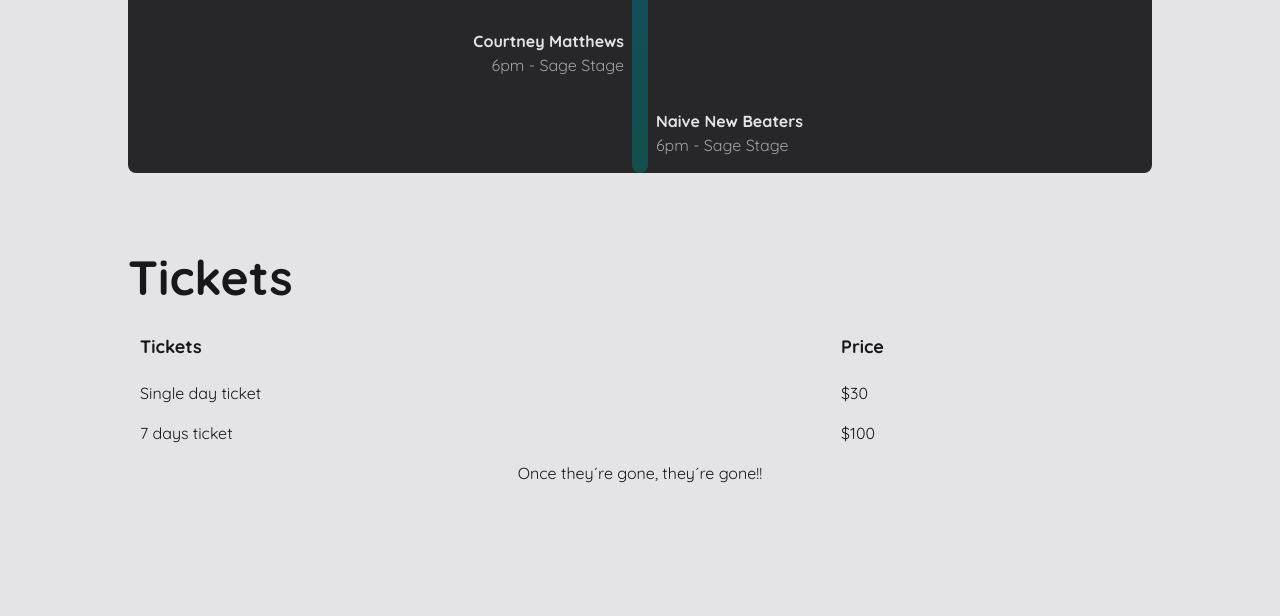
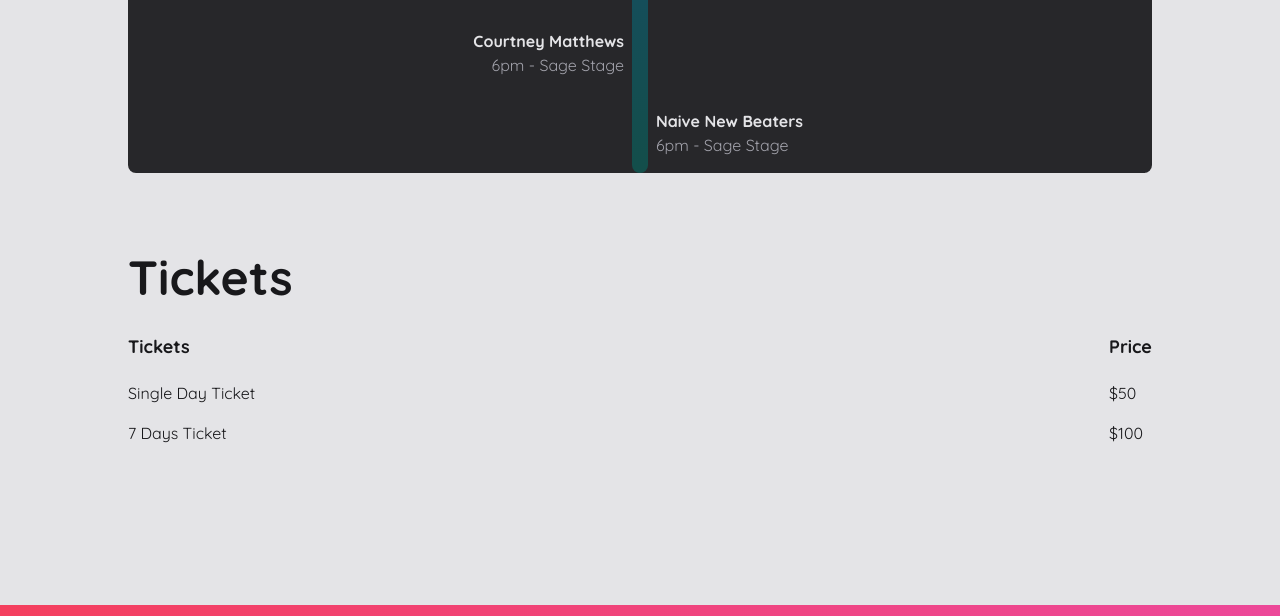
Before and after one commit to JulianaGoia/music-festival-landpage, a website: page src/index.html in a window 1280 px wide. Shown: the part 1903-2519 px from the top of the page. Drawn offline with Linux system fonts and the light colour scheme.

Commit message:
ajustes na seçao de tickets

```diff
--- a/src/index.html
+++ b/src/index.html
@@ -5,7 +5,7 @@
     <meta http-equiv="X-UA-Compatible" content="IE=edge">
     <meta name="viewport" content="width=device-width, initial-scale=1.0">
     <link href="/dist/output.css" rel="stylesheet">
-    <title>Document</title>
+    <title>tw:mf</title>
 </head>
 <body>
     <main class="bg-zinc-200 dark:bg-zinc-900">
@@ -210,7 +210,7 @@
         </section>
         <section class="max-w-screen-lg mx-auto mt-20 mb-40">
             <h2 class="text-zinc-900 dark:text-zinc-200 mx-8 xl:mx-0">Tickets</h2>
-            <table class="mt-5 table w-full">
+            <!-- <table class="mt-5 table w-full">
                 <thead class="text-lg font-bold">
                     <td class=" p-3 text-zinc-900 dark:text-zinc-200">Tickets</td>
                     <td class=" p-3 text-zinc-900 dark:text-zinc-200">Price</td>
@@ -234,7 +234,20 @@
                     </tr>
                 </tbody>
                 <caption class="caption-bottom mt-2 text-zinc-900 dark:text-zinc-200">Once they´re gone, they´re gone!!</caption>
-            </table>
+            </table> -->
+
+            <div class="flex justify-between mt-8 mx-8 xl:mx-0">
+                <div>
+                    <p class="text-lg font-bold mb-5 text-zinc-900 dark:text-zinc-200">Tickets</p>
+                    <p class="mb-4 text-zinc-900 dark:text-zinc-200">Single Day Ticket</p>
+                    <p class="text-zinc-900 dark:text-zinc-200">7 Days Ticket</p>
+                </div>
+                <div>
+                    <p class="text-lg font-bold mb-5 text-zinc-900 dark:text-zinc-200">Price</p>
+                    <p class="mb-4 text-zinc-900 dark:text-zinc-200">$50</p>
+                    <p class="text-zinc-900 dark:text-zinc-200">$100</p>
+                </div>
+            </div>
         </section>
         <footer class="flex items-center justify-between bottom-0 bg-gradient-to-r from-rose-500 to-pink-500 h-28 px-8">
             <div class="flex items-center gap-2">
```
Also changed, not shown: dist/output.css.
